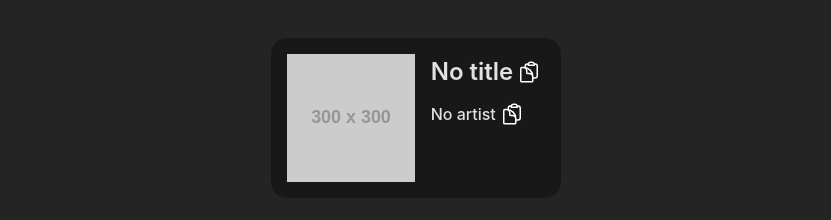
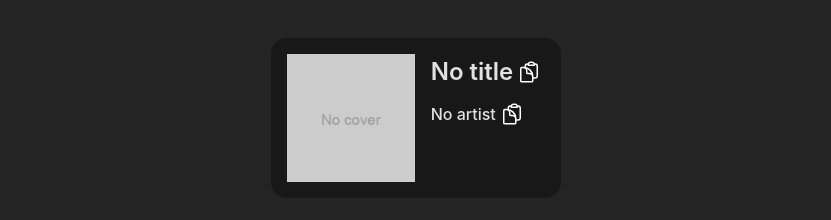
Before and after one commit to suhankins/copy-spotify-song-name, a Next.js app: page / in a window 1280 px wide. Shown: the part 346-566 px from the top of the page, without its empty margins (224-1055 px from the left). Built offline with nearby package versions, Linux system fonts and the light colour scheme.

Commit message:
added static nocover image

```diff
--- a/src/app/SongCard/SongCard.tsx
+++ b/src/app/SongCard/SongCard.tsx
@@ -3,7 +3,7 @@ import { CopyButton } from './CopyButton/CopyButton';
 import styles from './SongCard.module.css';
 
 export function SongCard({
-    imgSrc = 'https://via.placeholder.com/300x300?text=No+cover',
+    imgSrc = './nocover.png',
     title = 'No title',
     artist = 'No artist',
 }: {
```
Also changed, not shown: public/nocover.png (added).
